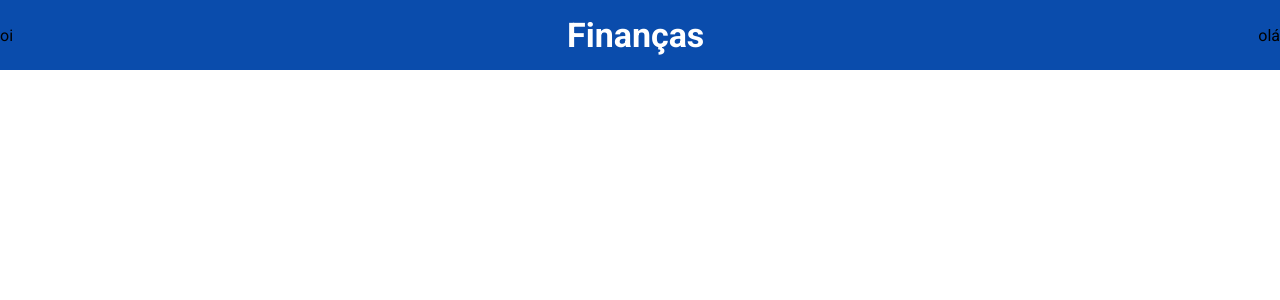
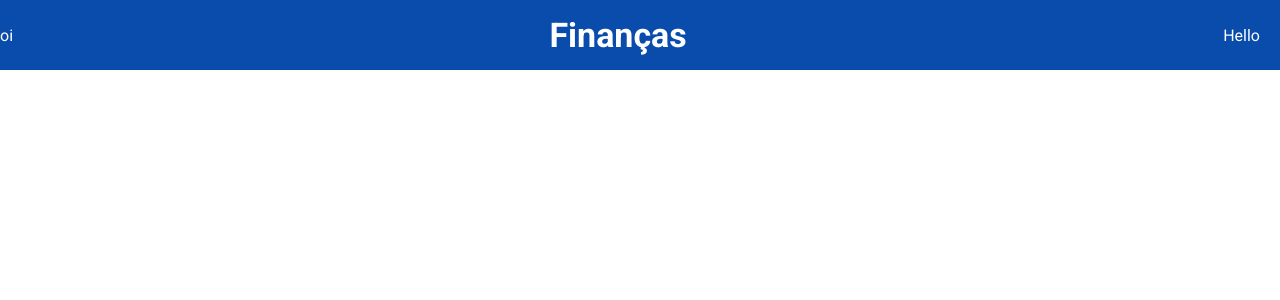
Before and after one commit to andrebot/BalancoConta, a React app: page /main/dashboard in a window 1280 px wide. Shown: the top 300 px of the page. Built offline with nearby package versions, Linux system fonts and the light colour scheme.

Commit message:
Tweaked the topbar font styling

```diff
--- a/src/client/components/topBar/topBar.jsx
+++ b/src/client/components/topBar/topBar.jsx
@@ -9,9 +9,9 @@ const TopBar = () => {
 
   return (
     <div className="top-bar">
-      <div>oi</div>
+      <div className="app-menu">oi</div>
       <div className="app-title">Finanças</div>
-      <div>olá {user.name}</div>
+      <div className="user-menu">Hello {user.name}</div>
     </div>
   );
 };
--- a/src/client/components/topBar/topBar.styl
+++ b/src/client/components/topBar/topBar.styl
@@ -7,8 +7,11 @@
   justify-content: space-between
   align-items: center
   align-content: center
+  color: #fff
 
   .app-title
-    color: #fff
     font-weight: 800
     font-size: 2.125rem
+
+  .user-menu
+    margin-right: 20px
```
